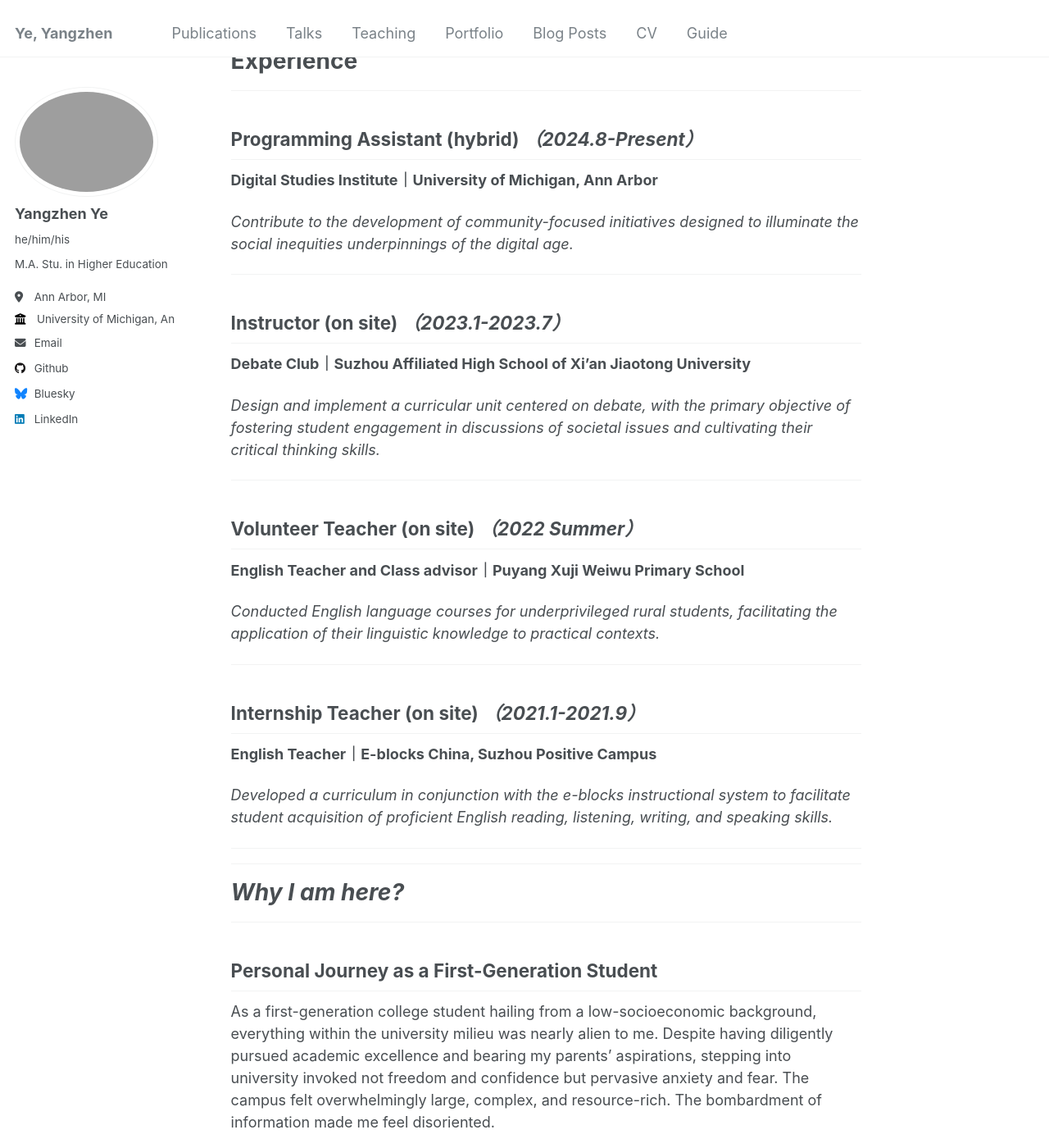
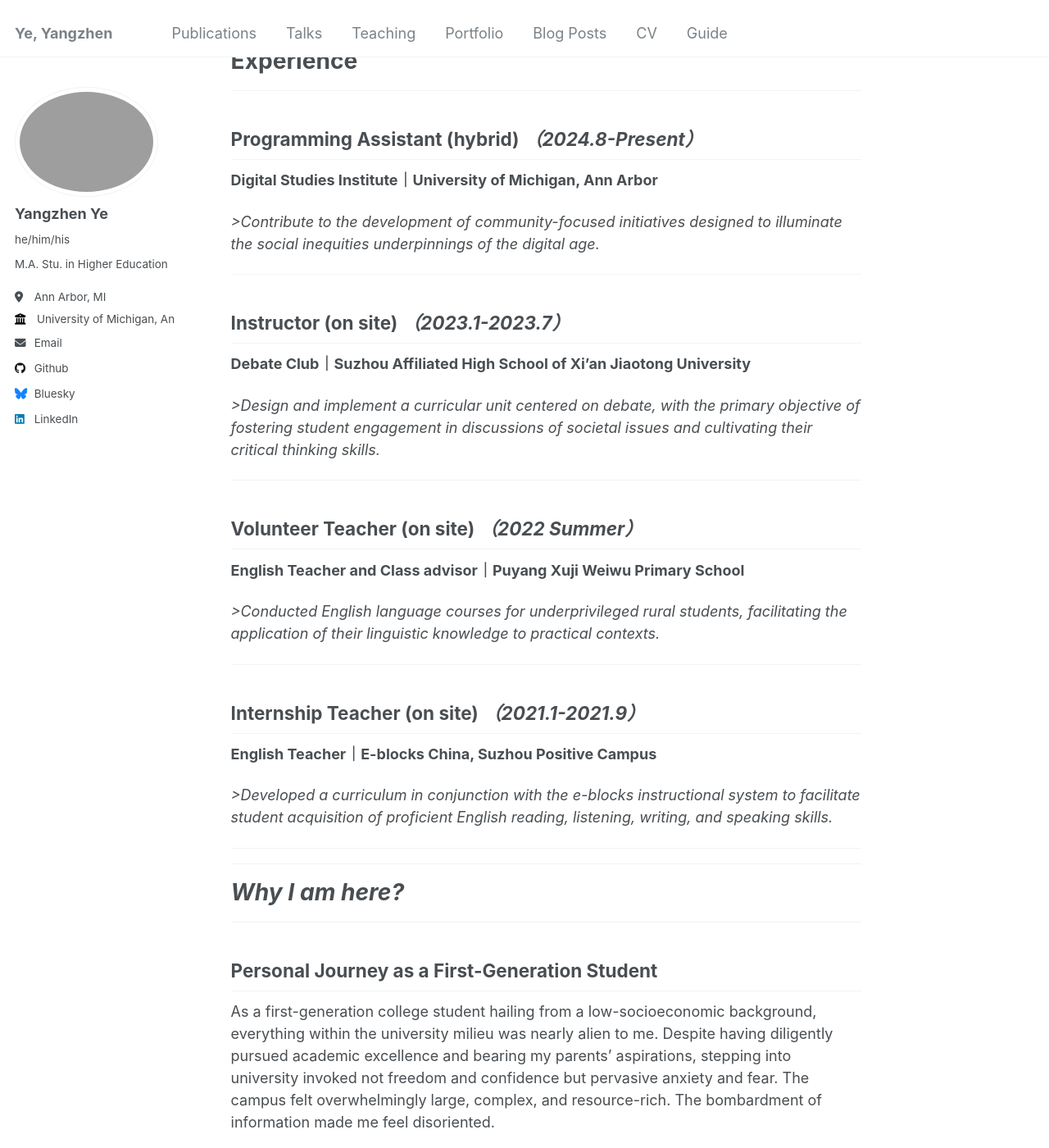
Before and after one commit to Yangzhen-Yeh/Yangzhen-Yeh.github.io, a Jekyll site: the page built from _pages/about.md, in a window 1280 px wide and 1400 px high, scrolled down 1286 px. Shown: the whole window at 82% size. Built offline with Jekyll 4.4.1, drawn with Linux system fonts in a browser that asks for light colours.

```diff
--- a/_pages/about.md
+++ b/_pages/about.md
@@ -58,7 +58,7 @@ Experience
 
 **Digital Studies Institute｜University of Michigan, Ann Arbor**
 
-_Contribute to the development of community-focused initiatives designed to illuminate the social inequities underpinnings of the digital age._
+_>Contribute to the development of community-focused initiatives designed to illuminate the social inequities underpinnings of the digital age._
 
 ---
 
@@ -66,7 +66,7 @@ _Contribute to the development of community-focused initiatives designed to illu
 
 **Debate Club｜Suzhou Affiliated High School of Xi'an Jiaotong University**
 
-_Design and implement a curricular unit centered on debate, with the primary objective of fostering student engagement in discussions of societal issues and cultivating their critical thinking skills._
+_>Design and implement a curricular unit centered on debate, with the primary objective of fostering student engagement in discussions of societal issues and cultivating their critical thinking skills._
 
 ---
 
@@ -74,7 +74,7 @@ _Design and implement a curricular unit centered on debate, with the primary obj
 
 **English Teacher and Class advisor｜Puyang Xuji Weiwu Primary School**
 
-_Conducted English language courses for underprivileged rural students, facilitating the application of their linguistic knowledge to practical contexts._
+_>Conducted English language courses for underprivileged rural students, facilitating the application of their linguistic knowledge to practical contexts._
 
 ---
 
@@ -82,7 +82,7 @@ _Conducted English language courses for underprivileged rural students, facilita
 
 **English Teacher｜E-blocks China, Suzhou Positive Campus**
 
-_Developed a curriculum in conjunction with the e-blocks instructional system to facilitate student acquisition of proficient English reading, listening, writing, and speaking skills._
+_>Developed a curriculum in conjunction with the e-blocks instructional system to facilitate student acquisition of proficient English reading, listening, writing, and speaking skills._
 
 ---
 
```
